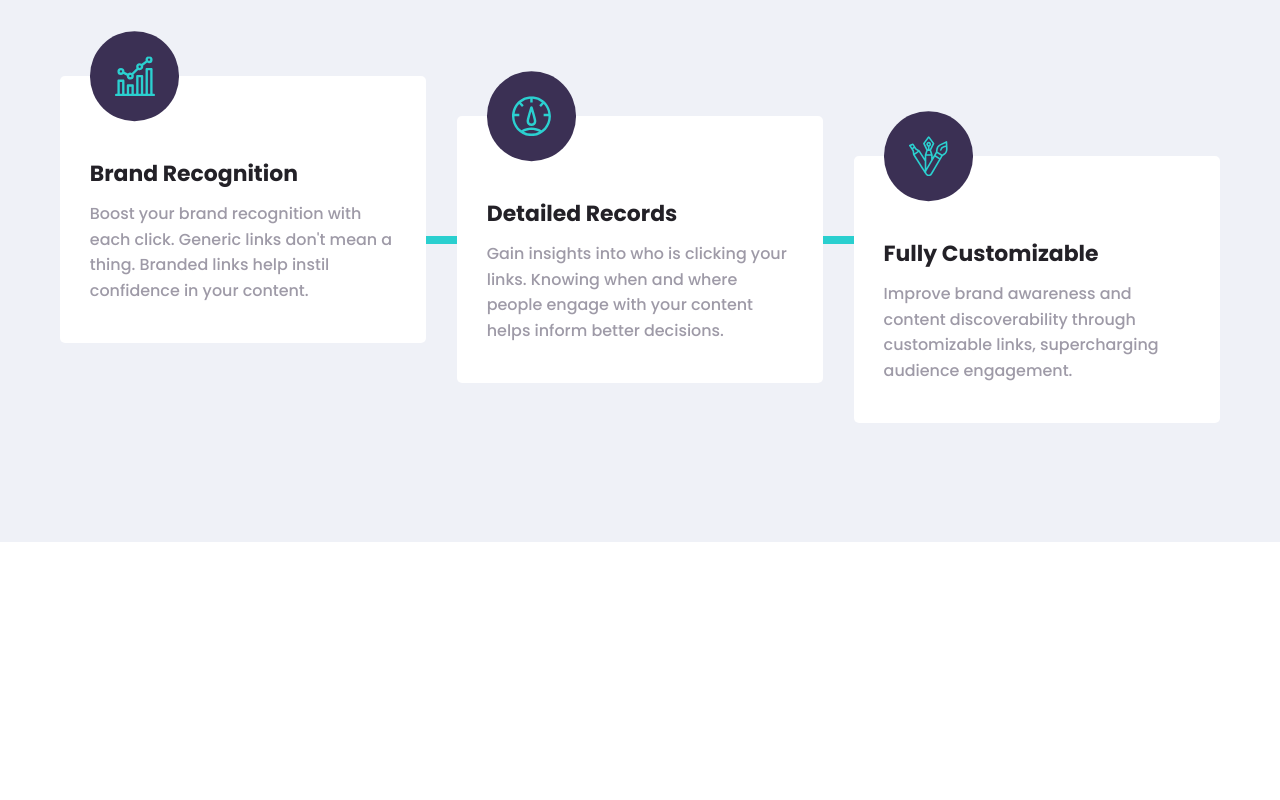
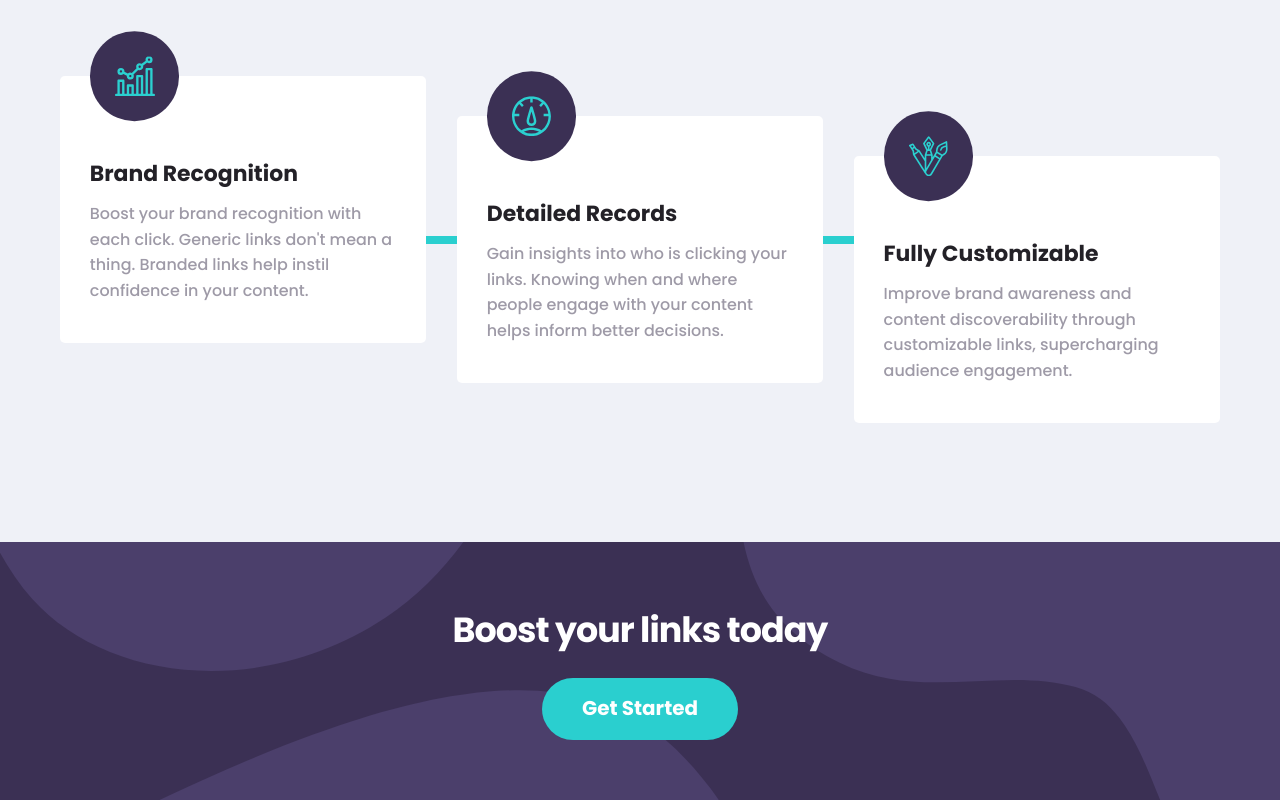
Before and after one commit to okcomputer93/url-shortening, a Vue app: page / in a window 1280 px wide. Shown: the part 1061-1861 px from the top of the page. Before the commit the page ends 1603 px from the top, so only its background shows below. Built offline with nearby package versions, Linux system fonts and the light colour scheme.

Commit message:
Design for banner section

```diff
--- a/src/App.vue
+++ b/src/App.vue
@@ -32,6 +32,10 @@
                 <cards></cards>
             </div>
         </section>
+        <banner
+            message="Boost your links today"
+            text-button="Get Started"
+        ></banner>
     </div>
 </template>
 
@@ -39,12 +43,14 @@
 import TheButton from "./components/elements/TheButton.vue";
 import TheHeader from "./components/layouts/TheHeader.vue";
 import Cards from "./components/layouts/Cards.vue";
+import Banner from "./components/layouts/Banner.vue";
 export default {
     name: "App",
     components: {
         TheHeader,
         TheButton,
         Cards,
+        Banner,
     },
 };
 </script>
--- /dev/null
+++ b/src/components/layouts/Banner.vue
@@ -0,0 +1,44 @@
+<template>
+    <div class="banner">
+        <h3 class="banner__title" v-text="message"></h3>
+        <the-button
+            href="/"
+            styles="lg-rounded"
+            v-text="textButton"
+        ></the-button>
+    </div>
+</template>
+
+<script>
+import TheButton from "../elements/TheButton.vue";
+export default {
+    name: "Banner",
+    props: ["message", "textButton"],
+    components: {
+        TheButton,
+    },
+};
+</script>
+
+<style lang="scss">
+.banner {
+    display: flex;
+    flex-direction: column;
+    justify-content: center;
+    align-items: center;
+    padding: 6rem 0;
+    background-color: $primary-dark;
+    background-image: url("../../assets/images/bg-boost-desktop.svg");
+    background-size: 100% 100%;
+    background-repeat: no-repeat;
+    background-position: bottom center;
+
+    &__title {
+        font-size: 3.5rem;
+        font-weight: 700;
+        padding-bottom: 2rem;
+        color: $light;
+        letter-spacing: -1px;
+    }
+}
+</style>
```
